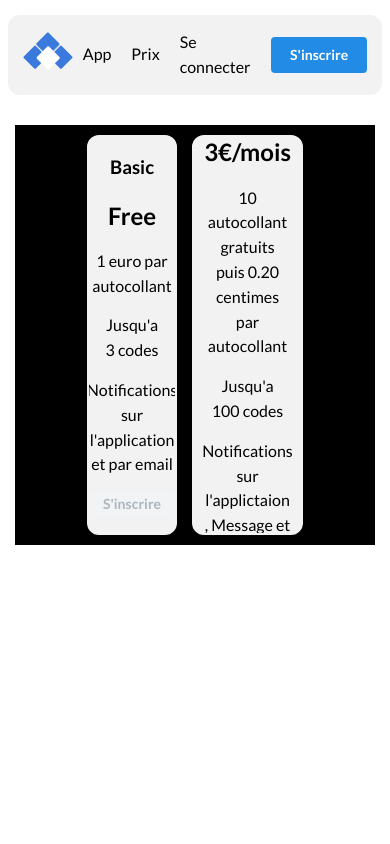
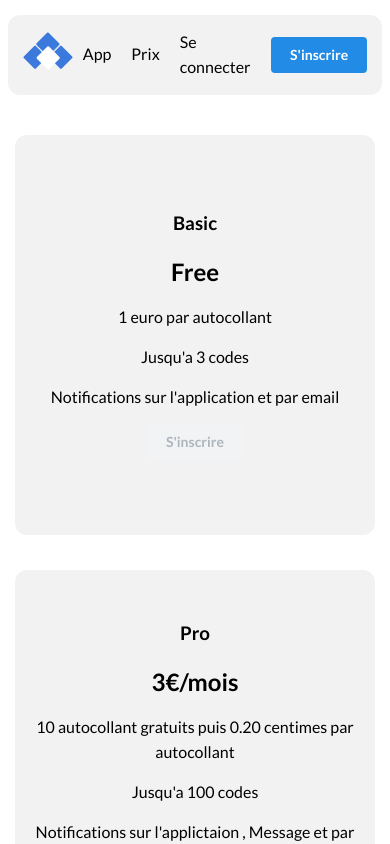
Before and after one commit to AlertnGo/alertngo, a Next.js app: page /price in a window 390 px wide. Shown: the top 844 px of the page. Built offline with nearby package versions, Linux system fonts and the light colour scheme.

Commit message:
Update addCode.js and price.module.scss

```diff
--- a/pages/mainComponents/addCode.js
+++ b/pages/mainComponents/addCode.js
@@ -26,7 +26,7 @@ const mockdata = [
   { title: "Moto", icon: IconMotorbike, color: "indigo" },
   { title: "Personnel", icon: IconMan, color: "teal" },
   { title: "Animaux", icon: IconCat, color: "yellow" },
-  { title: "Autre", icon: IconPlus, color: "yellow" },
+  { title: "Autre", icon: IconPlus, color: "cyan" },
 ];
 
 export default function AddCode() {
@@ -56,7 +56,7 @@ export default function AddCode() {
   return (
     <Card radius="md" className={styles.card}>
       <Input.Wrapper size="md" label="  Nom du QR code">
-        <Input placeholder="BMW M3" />
+        <Input placeholder="Nom de code" />
       </Input.Wrapper>
 
       <Space h="md" />
--- a/pages/price.module.scss
+++ b/pages/price.module.scss
@@ -27,6 +27,13 @@
 
 @media (max-width: 900px) {
   .price {
-    background: #000;
+    .priceContainer {
+      flex-direction: column;
+      gap: var(--gap);
+      width: 100%;
+      .priceCard {
+        width: 100%;
+      }
+    }
   }
 }
```
